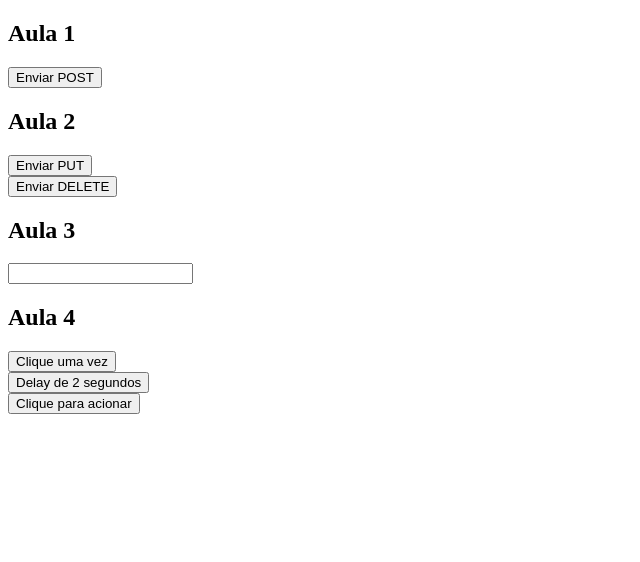
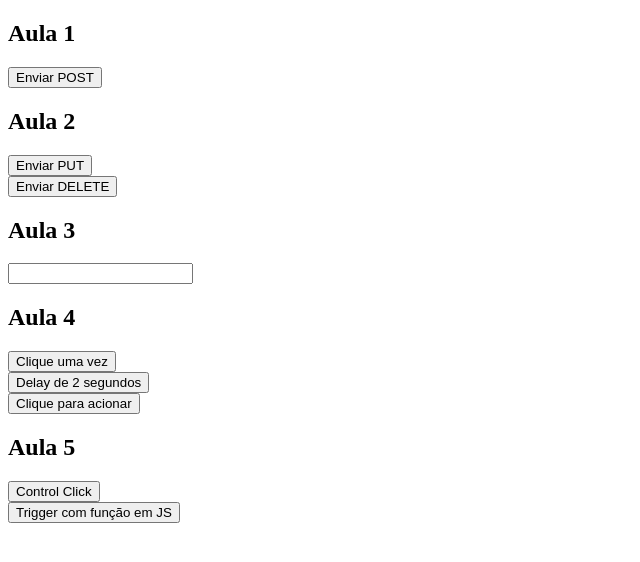
Before and after one commit to Lucas-Bechtlufft/cursoHTMX, a plain HTML site: page 2_conceitos/index.html in a window 1280 px wide. Shown: the whole page, without its empty margins (0-640 px from the left). Drawn offline with Linux system fonts and the light colour scheme.

Commit message:
Adicionando funcionalidade de eventos na Aula 5

```diff
--- a/2_conceitos/index.html
+++ b/2_conceitos/index.html
@@ -10,6 +10,7 @@
     integrity="sha384-0gxUXCCR8yv9FM2b+U3FDbsKthCI66oH5IA9fHppQq9DDMHuMauqq1ZHBpJxQ0J0"
     crossorigin="anonymous"
   ></script>
+  <script src="scripts.js" defer></script>
   <link rel="stylesheet" href="styles.css">
 </head>
 
@@ -81,6 +82,26 @@
   <div id="result-external"></div>
 
 
+  <h2>Aula 5</h2>
+  <button
+    hx-get="http://localhost:3000/control-click"
+    hx-target="#result-control-click"
+    hx-trigger="click[ctrlKey]"
+  >
+    Control Click
+  </button>
+  <div id="result-control-click"></div>
+
+  <button
+    hx-get="http://localhost:3000/global-condition"
+    hx-target="#result-global-condition"
+    hx-trigger="click[checkCondition()] once"
+  >
+    Trigger com função em JS
+  </button>
+  <div id="result-global-condition"></div>
+
+
 </body>
 
 
--- /dev/null
+++ b/2_conceitos/scripts.js
@@ -0,0 +1,4 @@
+function checkCondition(){
+  // Lógica complexa para o evento
+  return true;
+}
```
